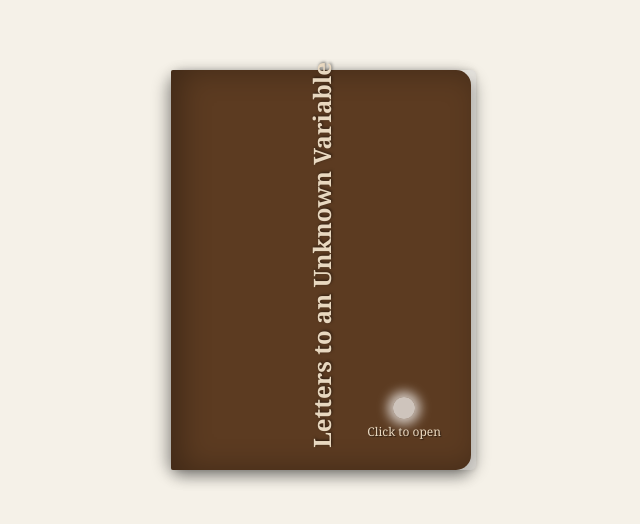
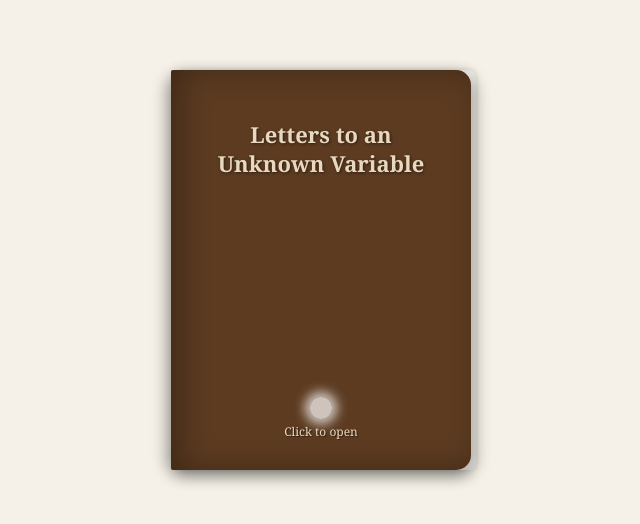
Before and after one commit to Jcperd32/Book, a plain HTML site: page index.html in a window 1280 px wide. Shown: the part 130-654 px from the top of the page, without its empty margins (319-959 px from the left). Drawn offline with Linux system fonts and the light colour scheme.

Commit message:
Update styles.css

```diff
--- a/styles.css
+++ b/styles.css
@@ -6,7 +6,7 @@
 
 body {
     font-family: 'Georgia', serif;
-    background: #f5f1e8;
+    background: #1b1b1b;
     overflow: hidden;
     height: 100vh;
     display: flex;
@@ -44,6 +44,7 @@ body {
     top: 0;
     left: 0;
     transform-style: preserve-3d;
+    backface-visibility: hidden;
 }
 
 .front-cover {
@@ -56,20 +57,25 @@ body {
     transition: transform 1.5s ease;
     display: flex;
     flex-direction: column;
-    justify-content: center;
+    justify-content: space-between;
     align-items: center;
     color: #e8d8c0;
+    padding: 30px 20px;
+    cursor: pointer;
+    overflow: hidden;
+}
+
+.title-container {
+    width: 100%;
+    text-align: center;
     padding: 20px;
-    cursor: pointer;
 }
 
 .front-cover h1 {
-    font-size: 24px;
-    text-align: center;
-    margin-bottom: 30px;
+    font-size: 22px;
+    line-height: 1.3;
     text-shadow: 1px 1px 3px rgba(0, 0, 0, 0.5);
-    writing-mode: vertical-rl;
-    transform: rotate(180deg);
+    transform: rotate(0deg); /* Now horizontal */
 }
 
 .back-cover {
@@ -88,12 +94,11 @@ body {
 }
 
 .click-hint {
-    position: absolute;
-    bottom: 30px;
-    right: 30px;
+    position: relative;
     display: flex;
     flex-direction: column;
     align-items: center;
+    margin-top: auto;
 }
 
 .circle {
@@ -118,7 +123,6 @@ body {
     100% { transform: scale(0.9); opacity: 0.7; }
 }
 
-/* Open book animation */
 .book.open {
     transform: translateX(150px) translateZ(50px);
 }
@@ -127,7 +131,7 @@ body {
     transform: rotateY(-160deg);
 }
 
-/* Zoom animation */
+
 .zoom-out {
     animation: zoomOut 1.5s forwards;
 }
```
